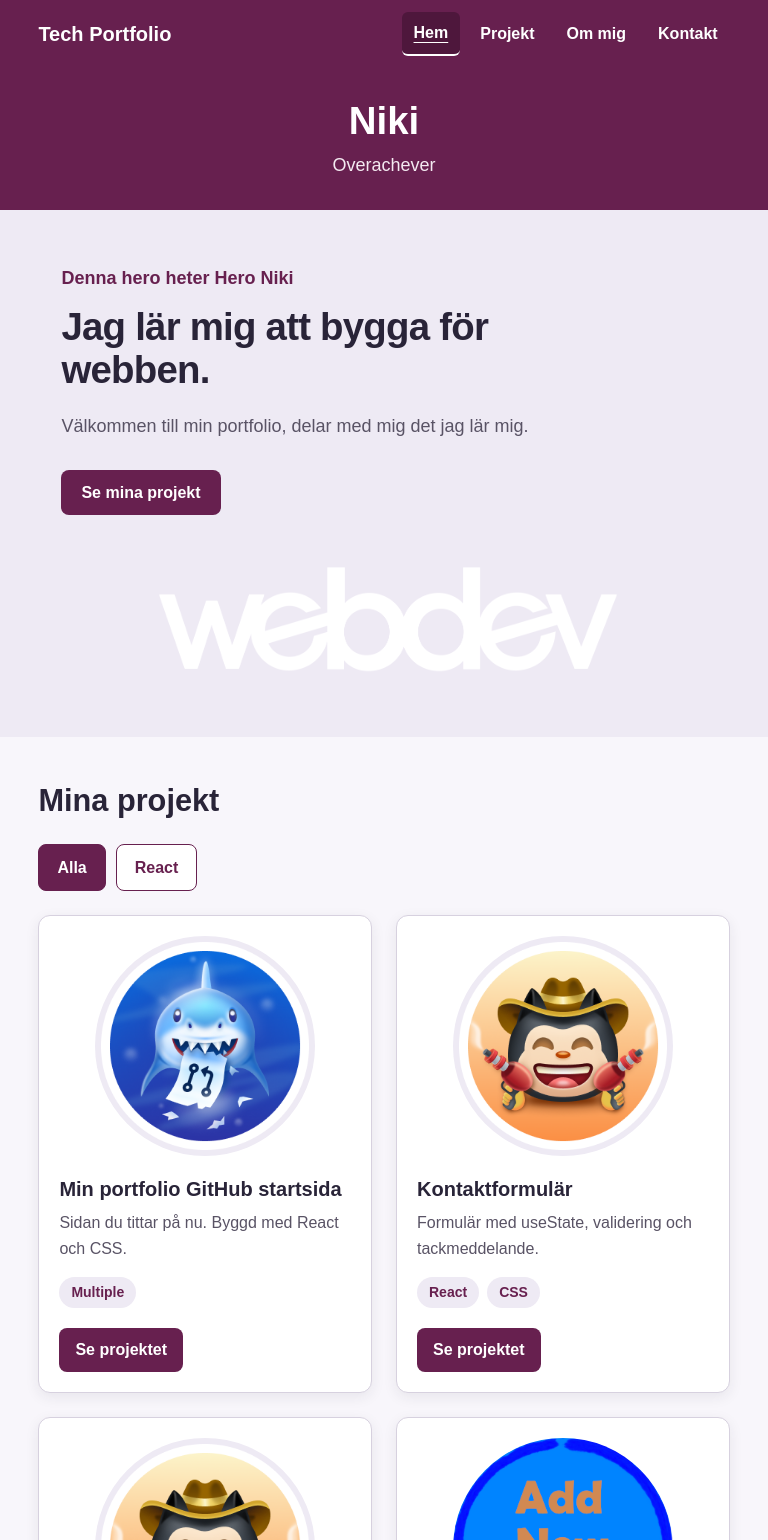
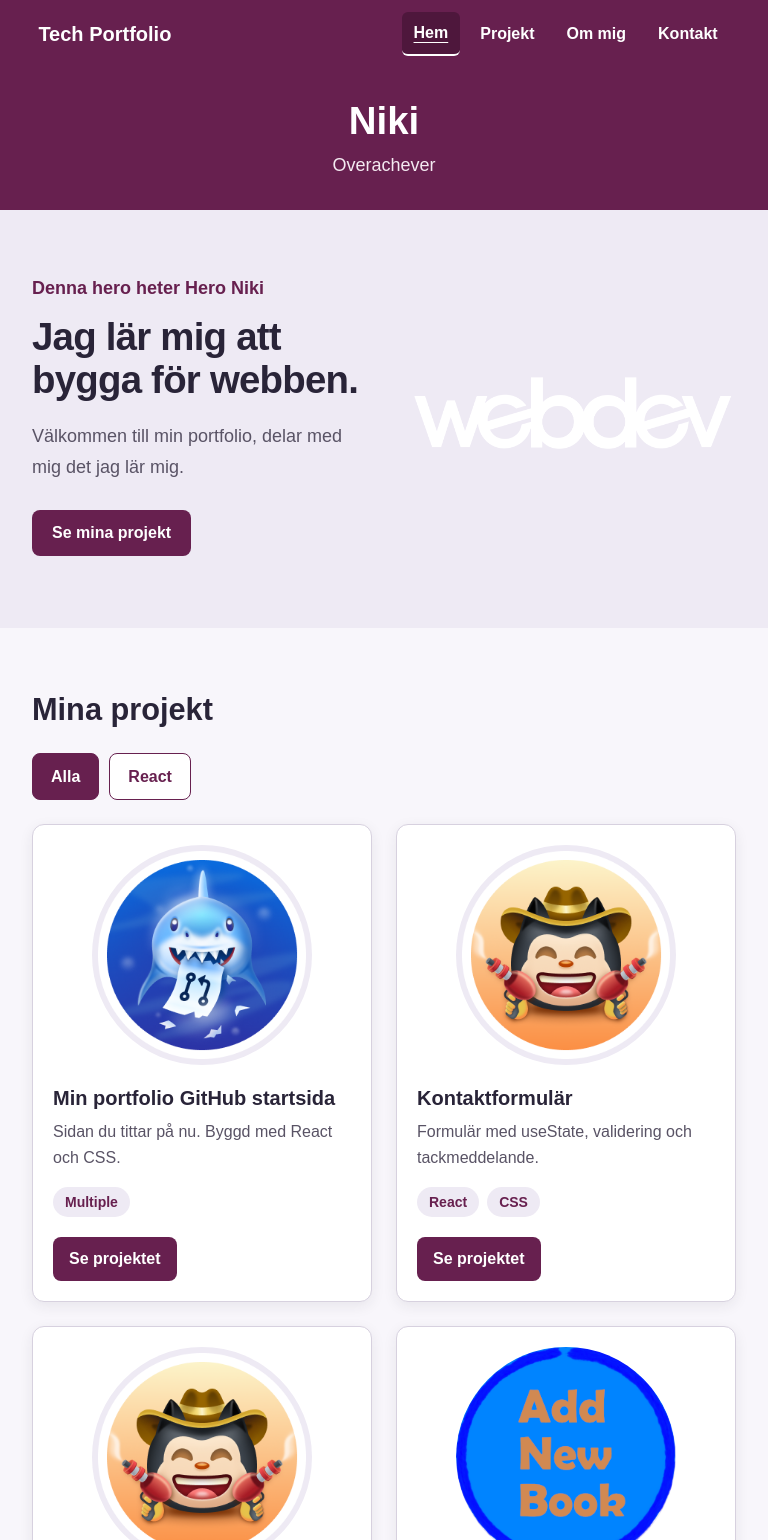
Before and after one commit to Thedoniki/Project_TTT, a React (Vite) app: page / in a window 768 px wide. Shown: the top 1540 px of the page. Built offline with nearby package versions, Linux system fonts and the light colour scheme.

Commit message:
Refactor CSS for responsive design: update grid layouts and padding for Hero, Projekt, Kontakt, and OmMig components to enhance mobile usability and visual consistency.

```diff
--- a/src/components/Hero.css
+++ b/src/components/Hero.css
@@ -7,10 +7,12 @@
 /* Innehåll och bild balanseras med spalter som kan krympa utan overflow. */
 .hero {
   display: grid;
-  grid-template-columns: minmax(0, 1fr) minmax(0, 0.9fr);
+  /* grid-template-columns: minmax(0, 1fr) minmax(0, 0.9fr); */
+  grid-template-columns: 1fr;      /* mobil: bild under text */
   align-items: center;
   gap: clamp(32px, 6vw, 72px);
   padding: clamp(40px, 7vw, 88px) clamp(20px, 8vw, 120px);
+  text-align: left;
   background: var(--color-surface-muted);
   color: var(--color-text);
 }
@@ -76,7 +78,9 @@
 @media (max-width: 800px) {
   /* Stapla bild och text när två spalter blir för trånga. */
   .hero {
-    grid-template-columns: 1fr;
+    grid-template-columns: 1fr 1fr;
+    gap: 40px;
+    padding: 64px 32px 72px;
   }
 
   .hero-bild {
--- a/src/components/Projekt.css
+++ b/src/components/Projekt.css
@@ -5,8 +5,10 @@
 
 /* Projektsektionen använder den ljusa globala ytan så korten får bra kontrast. */
 .projekt {
-  padding: clamp(40px, 6vw, 72px) clamp(20px, 5vw, 64px);
-  background: var(--color-background);
+  padding: 40px 20px;              /* mobil först */
+/*   padding: clamp(40px, 6vw, 72px) clamp(20px, 5vw, 64px);
+ */
+ background: var(--color-background);
 }
 
 .projekt h2 {
@@ -45,3 +47,8 @@
   max-width: var(--content-width);
   margin: 0 auto;
 }
+@media (min-width: 600px) {
+  .projekt {
+    padding: 64px 32px;            /* mer luft på större skärm */
+  }
+}
--- a/src/index.css
+++ b/src/index.css
@@ -109,7 +109,11 @@ textarea:focus-visible {
   background: #d9c4d5;
   color: var(--color-text);
 }
-
+/* ingen bild någonsin blir bredare än sin plats */
+img {
+  max-width: 100%;
+  height: auto;
+}
 @media (prefers-reduced-motion: reduce) {
   /* Följ användarens operativsystemsinställning för minskad rörelse. */
   *,
--- a/src/pages/Kontakt.css
+++ b/src/pages/Kontakt.css
@@ -92,8 +92,24 @@
 }
 
 @media (max-width: 800px) {
-  /* På smala skärmar läggs formuläret under introduktionstexten. */
+   /* På smala skärmar läggs formuläret under introduktionstexten. */
   .kontakt {
     grid-template-columns: 1fr;
   }
+  /* Stapla bild och text när två spalter blir för trånga. */
+  .kontakt {
+    grid-template-columns: 1fr 1fr;
+    gap: 40px;
+    padding: 64px 32px 72px;
+  }
+
+  .hero-bild {
+    max-height: 360px;
+  }
 }
+
+@media (min-width: 600px) {
+  .projekt {
+    padding: 64px 32px;            /* mer luft på större skärm */
+  }
+}
--- a/src/pages/OmMig.css
+++ b/src/pages/OmMig.css
@@ -88,7 +88,9 @@
 @media (max-width: 800px) {
   /* På mobil staplas text och bild i läsordning. */
   .om-mig {
-    grid-template-columns: 1fr;
+    grid-template-columns: 1fr 1fr;
+    gap: 40px;
+    padding: 64px 32px 72px;
     grid-template-areas:
       "content"
       "image";
@@ -97,5 +99,14 @@
   .om-mig-bild {
     justify-self: center;
     width: min(80vw, 340px);
+    max-height: 360px;
+
   }
 }
+
+
+@media (min-width: 600px) {
+  .om-mig {
+    padding: 64px 32px;            /* mer luft på större skärm */
+  }
+}
```
